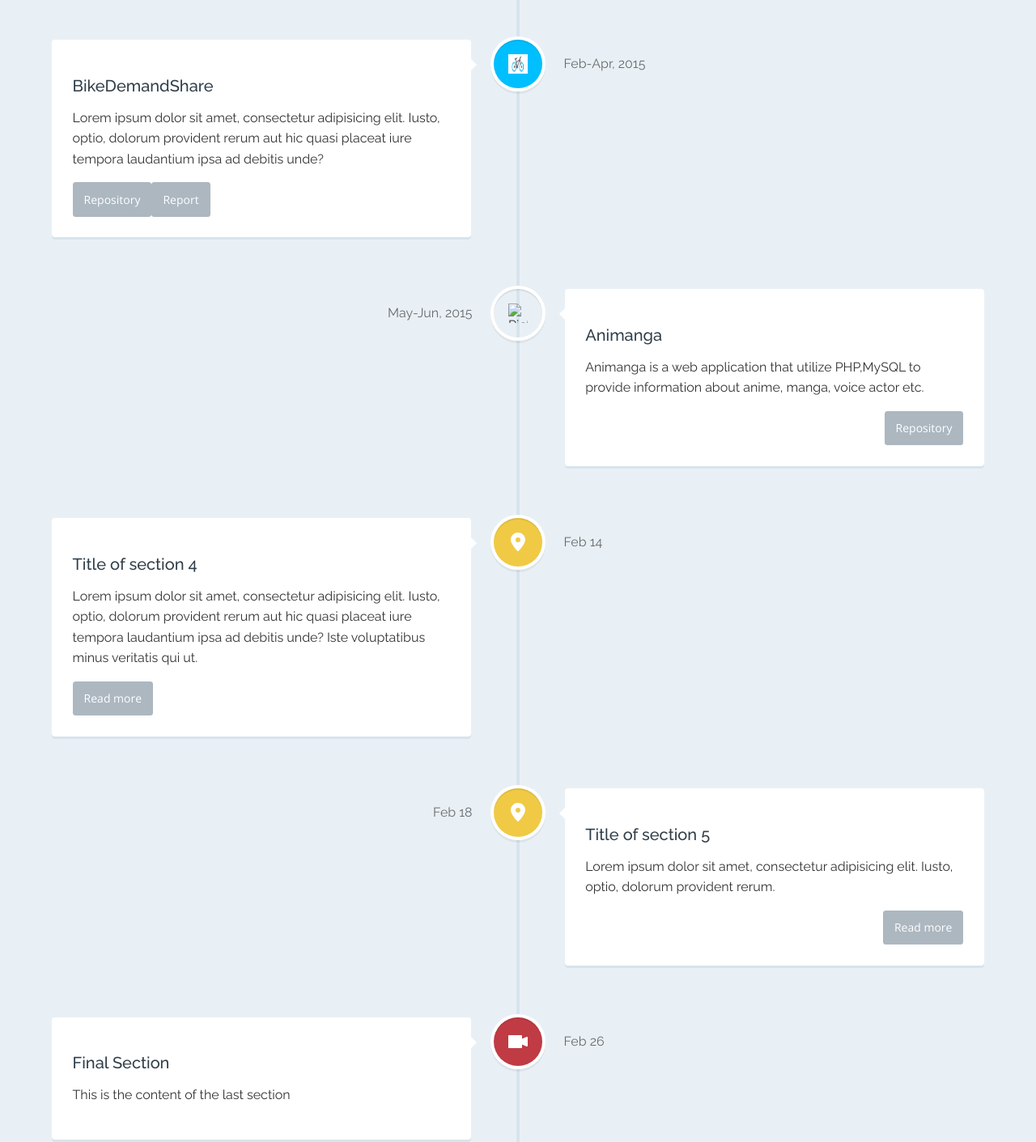
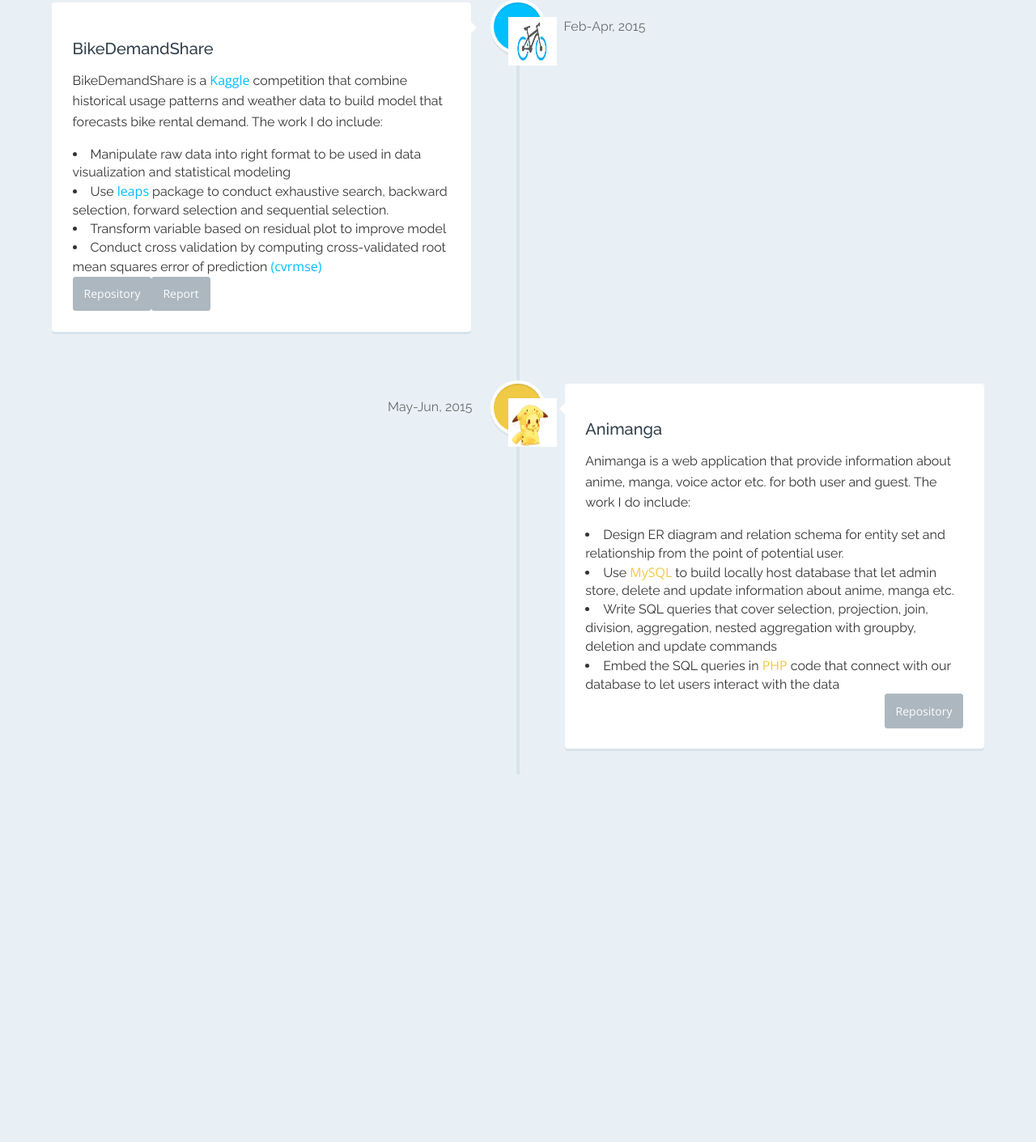
Before and after one commit to weininghu1012/weininghu1012.github.io, a plain HTML site: page project.html in a window 1280 px wide. Shown: the part 1094-2505 px from the top of the page at 81% size. After the commit the page ends 2099 px from the top, so only its background shows below. Drawn offline with nearby package versions, Linux system fonts and the light colour scheme; a web font is replaced by a local one.

Commit message:
project page

```diff
--- a/css/style.css
+++ b/css/style.css
@@ -146,8 +146,8 @@ header h1 {
 }
 .cd-timeline-img img {
   display: block;
-  width: 24px;
-  height: 24px;
+  width: 60px;
+  height: 60px;
   position: relative;
   left: 50%;
   top: 50%;
@@ -164,7 +164,7 @@ header h1 {
 .cd-timeline-img.cd-bike {
   background: #00BFFF;
 }
-.cd-timeline-img.cd-location {
+.cd-timeline-img.cd-anime {
   background: #f0ca45;
 }
 @media only screen and (min-width: 1170px) {
@@ -186,6 +186,7 @@ header h1 {
     -moz-animation: cd-bounce-1 0.6s;
     animation: cd-bounce-1 0.6s;
   }
+
 }
 
 @-webkit-keyframes cd-bounce-1 {
--- a/project.html
+++ b/project.html
@@ -46,16 +46,16 @@ and open the template in the editor.
         <section id="cd-timeline" class="cd-container">
             <!--Android application nextbus-->
             <div class="cd-timeline-block">
-			<div class="cd-timeline-img cd-nextbus">
+                <div class="cd-timeline-img ">
                     <img src="images/project/android.png" alt="Picture">
                 </div> <!-- cd-timeline-img -->
 
                 <div class="cd-timeline-content">
                     <h2>NextBus</h2>
-				<p> NextBus is an Android application that lets user add Vancouver bus stops to a list of  favourite stops and plot the location of a selected stop and use live bus information from <a href = "http://www.translink.ca/">Translink</a> to plot bus locations serving that stop. The work I do include: </p>
-                                <li>Implemented classes to represent bus, busstop, route etc and parse live data via <a href = "https://developer.translink.ca/">Translink API</a> in JSON format</li>
+                    <p> NextBus is an Android application that lets user add Vancouver bus stops to a list of  favourite stops and plot the location of a selected stop and use live bus information from <a href = "http://www.translink.ca/" style = "color: #75ce66">Translink</a> to plot bus locations serving that stop. The work I do include: </p>
+                    <li>Implemented classes to represent bus, busstop, route etc and parse live data via <a href = "https://developer.translink.ca/" style = "color: #75ce66">Translink API</a> in JSON format</li>
                     <li> Extended the functionality to allow users to select their favorite bus stops and provide wait time through Translink web service, plot bus on the map, give interaction for click and zoom</li>
-                                <br></br>
+
                     <a href="#0" class="cd-read-more">Repository</a>
                     <span class="cd-date"> Jan-Apr, 2014</span>
                 </div> <!-- cd-timeline-content -->
@@ -72,10 +72,11 @@ and open the template in the editor.
 
                 <div class="cd-timeline-content">
                     <h2>VanStreet Food</h2>
-				<p>VanStreetFood is a web application that created under <a href = "https://www.djangoproject.com/">Django </a> framework to display locations of food vendors in Vancouver on a map and allow users to search for food vendor according to different filter.
+                    <p>VanStreetFood is a web application that created under <a href = "https://www.djangoproject.com/" style = "color:#c03b44">Django </a> framework to display locations of food vendors in Vancouver on a map and allow users to search for food vendor according to different filter.
                         The work I do include:  </p>
-                                <li>Integrate the social network (<a href = "https://developers.facebook.com/docs/facebook-login/login-flow-for-web/v2.3"> Facebook</a>) with our application that enables successful login to our website via Facebook account </li>
-                                <li>Write unittest to verify the functionality of the website regarding user rating, vendor searching and clear vendors </li>
+                    <li>Integrate the social network <a href = "https://developers.facebook.com/docs/facebook-login/login-flow-for-web/v2.3" style = "color:#c03b44"> Facebook</a>
+                        with our application that enables successful login to our website via Facebook account </li>
+                    <li>Write unittest to verify the functionality of the website regarding user rating, vendor searching and vendor clearing </li>
 
 
                     <a href="#0" class="cd-read-more">Repository</a>
@@ -88,13 +89,23 @@ and open the template in the editor.
             <!--Kaggle, Bike-->
             <div class="cd-timeline-block">
                 <div class="cd-timeline-img cd-bike">
-				<img src="images/project/bike.png" alt="Movie">
+                    <img src="images/project/bike.png" alt="Bike">
                 </div> <!-- cd-timeline-img -->
 
                 <div class="cd-timeline-content">
                     <h2>BikeDemandShare</h2>
-				<p>Lorem ipsum dolor sit amet, consectetur adipisicing elit. Iusto, optio, dolorum provident rerum aut hic quasi placeat iure tempora laudantium ipsa ad debitis unde?</p>
-
+                    <p>
+                        BikeDemandShare is a <a href = "https://www.kaggle.com/c/bike-sharing-demand" style="color:#00BFFF">Kaggle</a>
+                        competition that combine historical usage patterns and weather data to build model that forecasts bike rental demand.
+                        The work I do include:
+                    </p>
+                    <li>Manipulate raw data into right format to be used in data visualization and statistical modeling</li>
+                    <li>Use <a href = "http://cran.r-project.org/web/packages/leaps/index.html" style="color:#00BFFF">leaps</a>
+                        package to conduct exhaustive search, backward selection, forward selection and
+                        sequential selection.</li>
+                    <li> Transform variable based on residual plot to improve model</li>
+                    <li> Conduct cross validation by computing cross-validated root
+                        mean squares error of prediction <a href = "https://en.wikipedia.org/wiki/Root-mean-square_deviation" style="color:#00BFFF">(cvrmse)</a></li>
                     <a href="https://github.com/weininghu1012/BikeSharingDemand" class="cd-read-more">Repository</a>
                     <a href="file/BikeSharePaper.pdf" class="cd-read-more">Report</a>
                     <span class="cd-date"> Feb-Apr, 2015</span>
@@ -108,55 +119,27 @@ and open the template in the editor.
 
             <!--Web application Animanga-->
             <div class="cd-timeline-block">
-			<div class="cd-timeline-img cd-picture">
-				<img src="images/project" alt="Picture">
+                <div class="cd-timeline-img cd-anime">
+                    <img src="images/project/pikachu.png" alt="Picture">
                 </div> <!-- cd-timeline-img -->
 
                 <div class="cd-timeline-content">
                     <h2>Animanga</h2>
-                                <p>Animanga is a web application that utilize PHP,MySQL to provide information about anime, manga, voice actor etc.  </p>
+                    <p>Animanga is a web application that  provide information about anime, manga, voice actor etc. for both user and guest. The work I do include:
+                    </p>
+                    <li>Design ER diagram and relation schema for entity set and relationship from the point of potential user.</li>
+                    <li> Use <a href = "https://www.mysql.com/" style="color:#f0ca45">MySQL</a> to build locally host database that let admin store, delete and update information about anime, manga etc.</li>
+                    <li> Write SQL queries that cover selection, projection, join, division, aggregation, nested aggregation with groupby,
+                        deletion and update commands</li>
+                    <li> Embed the SQL queries in <a href = "http://php.net/" style="color:#f0ca45">PHP</a> code that connect with our database to let users interact with the data </li>
                     <a href="https://github.com/weininghu1012/Animanga" class="cd-read-more">Repository</a>
                     <span class="cd-date"> May-Jun, 2015</span>
                 </div> <!-- cd-timeline-content -->
             </div> <!-- cd-timeline-block -->
 
-		<div class="cd-timeline-block">
-			<div class="cd-timeline-img cd-location">
-				<img src="images/cd-icon-location.svg" alt="Location">
-			</div> <!-- cd-timeline-img -->
 
-			<div class="cd-timeline-content">
-				<h2>Title of section 4</h2>
-				<p>Lorem ipsum dolor sit amet, consectetur adipisicing elit. Iusto, optio, dolorum provident rerum aut hic quasi placeat iure tempora laudantium ipsa ad debitis unde? Iste voluptatibus minus veritatis qui ut.</p>
-				<a href="#0" class="cd-read-more">Read more</a>
-				<span class="cd-date">Feb 14</span>
-			</div> <!-- cd-timeline-content -->
-		</div> <!-- cd-timeline-block -->
 
-		<div class="cd-timeline-block">
-			<div class="cd-timeline-img cd-location">
-				<img src="images/cd-icon-location.svg" alt="Location">
-			</div> <!-- cd-timeline-img -->
-
-			<div class="cd-timeline-content">
-				<h2>Title of section 5</h2>
-				<p>Lorem ipsum dolor sit amet, consectetur adipisicing elit. Iusto, optio, dolorum provident rerum.</p>
-				<a href="#0" class="cd-read-more">Read more</a>
-				<span class="cd-date">Feb 18</span>
-			</div> <!-- cd-timeline-content -->
-		</div> <!-- cd-timeline-block -->
-
-		<div class="cd-timeline-block">
-			<div class="cd-timeline-img cd-movie">
-				<img src="images/cd-icon-movie.svg" alt="Movie">
-			</div> <!-- cd-timeline-img -->
-
-			<div class="cd-timeline-content">
-				<h2>Final Section</h2>
-				<p>This is the content of the last section</p>
-				<span class="cd-date">Feb 26</span>
-			</div> <!-- cd-timeline-content -->
-		</div> <!-- cd-timeline-block -->
+            <!-- cd-timeline-block -->
         </section> <!-- cd-timeline -->
 
         <script src="http://ajax.googleapis.com/ajax/libs/jquery/1.11.0/jquery.min.js"></script>
```
Also changed, not shown: css/bootstrap.css, images/project/pikachu.png (added). Lines whose indentation alone changed are shown as unchanged.
